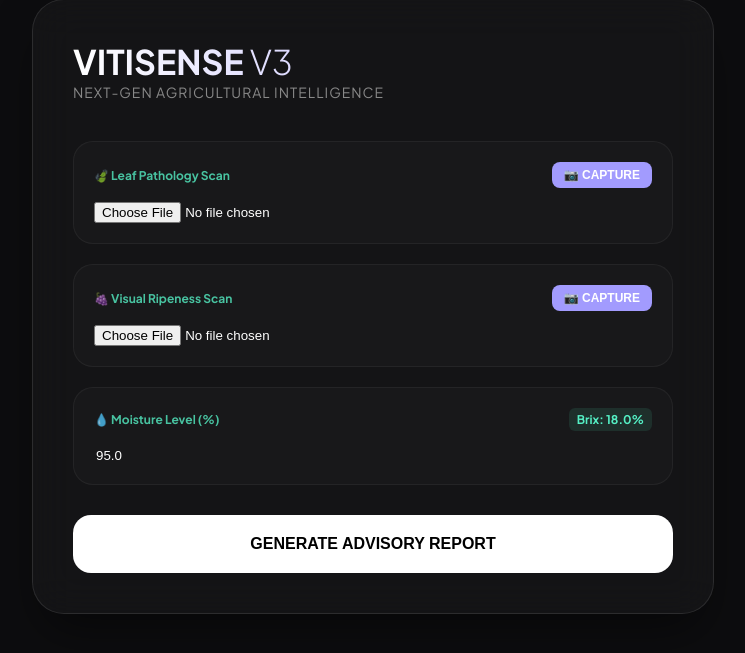
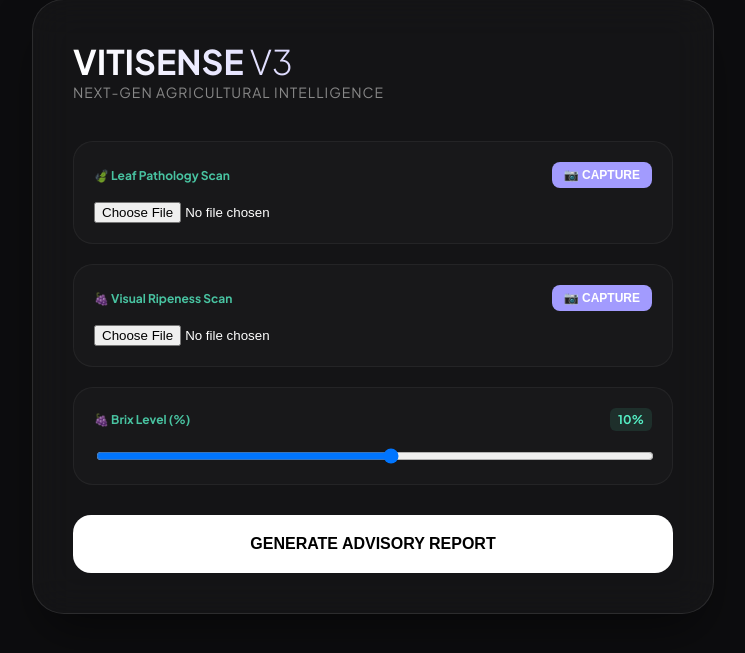
Before and after one commit to sarveshmule1504/vitisnece, a Flask app: page / in a window 1280 px wide. Shown: the part 21-674 px from the top of the page, without its empty margins (267-1012 px from the left). Run offline with Flask 3, Linux system fonts and the light colour scheme; some libraries are stand-ins or nearby versions.

Commit message:
Update index.html

```diff
--- a/templates/index.html
+++ b/templates/index.html
@@ -253,13 +253,12 @@
             </div>
             <div class="upload-card">
                 <div class="header-row">
-                    <label style="margin:0;">💧 Moisture Level (%)</label>
-                    <span id="calculatedBrixDisplay"
-                        style="color: var(--secondary); font-size: 12px; font-weight: bold; background: rgba(85, 239, 196, 0.1); padding: 4px 8px; border-radius: 6px;">Brix:
-                        18.0%</span>
+                    <label style="margin:0;">🍇 Brix Level (%)</label>
+                    <span id="brixPercentageDisplay"
+                        style="color: var(--secondary); font-size: 12px; font-weight: bold; background: rgba(85, 239, 196, 0.1); padding: 4px 8px; border-radius: 6px;">10%</span>
                 </div>
-                <input type="number" step="0.1" id="moistureInput" placeholder="Enter moisture (e.g. 82)" value="95.0">
-                <input type="hidden" name="sugar" id="hiddenSugarInput" value="21.0">
+                <input type="range" min="1" max="18" id="brixSlider" value="10" style="width: 100%; cursor: pointer; height: 8px; border-radius: 5px; background: linear-gradient(to right, var(--primary), var(--secondary)); outline: none;">
+                <input type="hidden" name="sugar" id="hiddenSugarInput" value="10">
             </div>
             <button type="submit" id="analyzeBtn">GENERATE ADVISORY REPORT</button>
         </form>
@@ -371,22 +370,15 @@
             }
         });
 
-        // Moisture to Brix calculation
-        const moistureInput = document.getElementById('moistureInput');
-        const calculatedBrixDisplay = document.getElementById('calculatedBrixDisplay');
+        // Brix slider control
+        const brixSlider = document.getElementById('brixSlider');
+        const brixPercentageDisplay = document.getElementById('brixPercentageDisplay');
         const hiddenSugarInput = document.getElementById('hiddenSugarInput');
 
-        moistureInput.addEventListener('input', function (e) {
-            const moisture = parseFloat(e.target.value);
-            if (!isNaN(moisture)) {
-                // Direct correlation: more moisture = more Brix
-                const brix = (moisture * 0.25).toFixed(1);
-                calculatedBrixDisplay.innerText = `Brix: ${brix}%`;
-                hiddenSugarInput.value = brix;
-            } else {
-                calculatedBrixDisplay.innerText = `Brix: --%`;
-                hiddenSugarInput.value = '21.0';
-            }
+        brixSlider.addEventListener('input', function (e) {
+            const brixValue = parseFloat(e.target.value);
+            brixPercentageDisplay.innerText = `${brixValue}%`;
+            hiddenSugarInput.value = brixValue;
         });
 
         mainForm.onsubmit = async function (e) {
```
